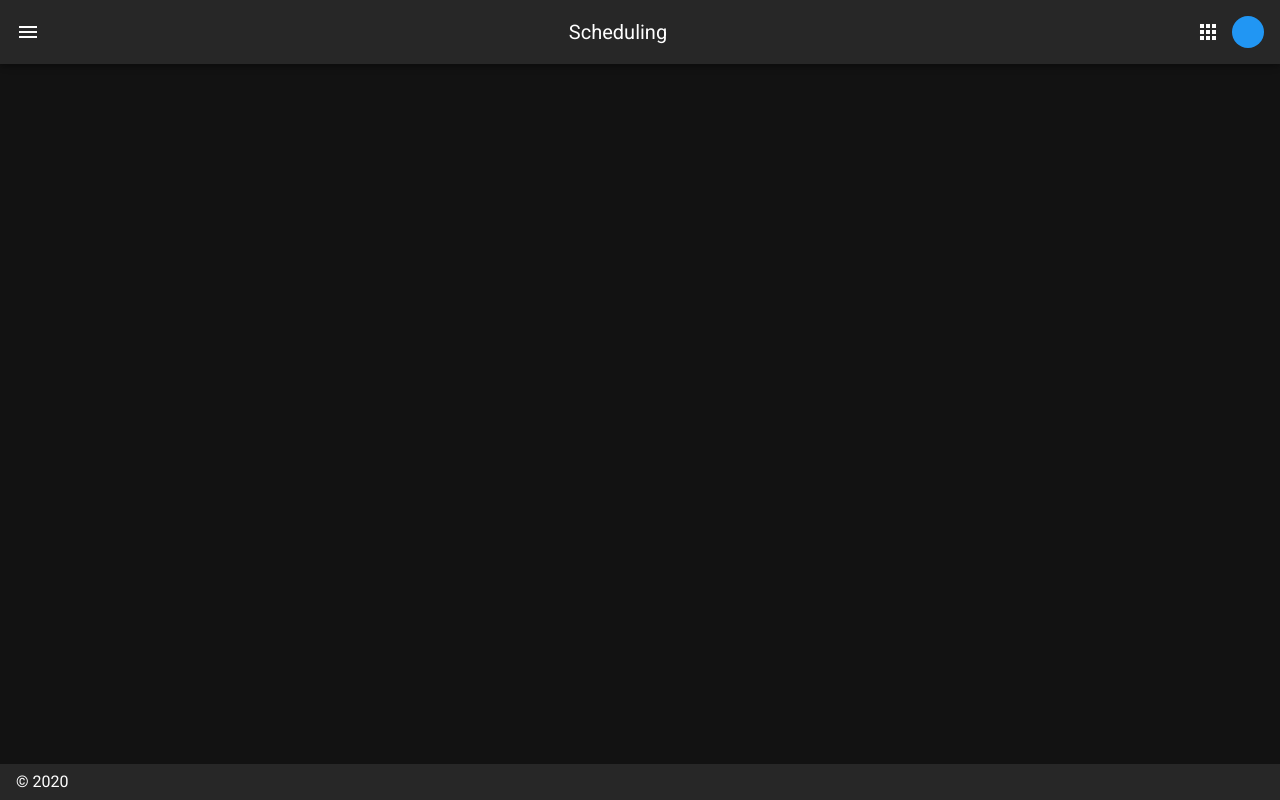
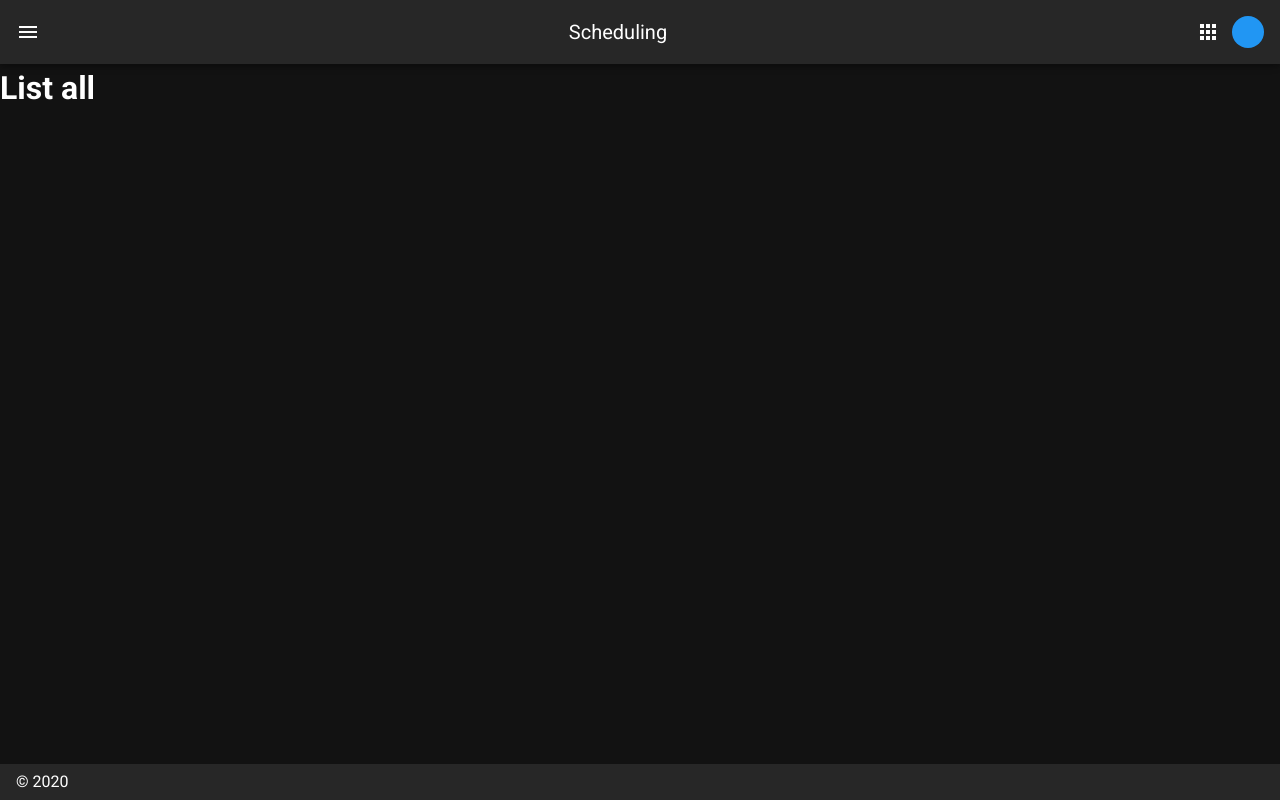
Before and after one commit to fabnascimento/nuxt-with-vuetify, a Nuxt app: page /sites/list-all in a window 1280 px wide. Before the commit this address had no page. Built offline with nearby package versions, Linux system fonts and the light colour scheme.

Commit message:
trying nested pages and theme toggle

```diff
--- a/layouts/default.vue
+++ b/layouts/default.vue
@@ -37,7 +37,7 @@
       </v-avatar>
     </v-app-bar>
     <v-main>
-      <v-container>
+      <v-container fluid class="pa-0">
         <nuxt />
       </v-container>
     </v-main>
--- a/pages/index.vue
+++ b/pages/index.vue
@@ -6,6 +6,7 @@
       <v-spacer />
     </v-app-bar>
     <SitesSkeleton :active="sites.length < 1" />
+    <v-btn @click="toggle">TOGGLE</v-btn>
     <div v-for="site in sites" :key="site.id">
       <span>{{ site.title }}</span>
     </div>
@@ -25,5 +26,11 @@ export default {
       return this.$store.state.sites.list
     },
   },
+  // TODO: change location
+  methods: {
+    toggle() {
+      this.$vuetify.theme.isDark = !this.$vuetify.theme.isDark
+    },
+  },
 }
 </script>
--- /dev/null
+++ b/pages/sites/index.vue
@@ -0,0 +1,3 @@
+<template>
+  <span>oi</span>
+</template>
--- /dev/null
+++ b/pages/sites/list-all.vue
@@ -0,0 +1,3 @@
+<template>
+  <h1>List all</h1>
+</template>
```
